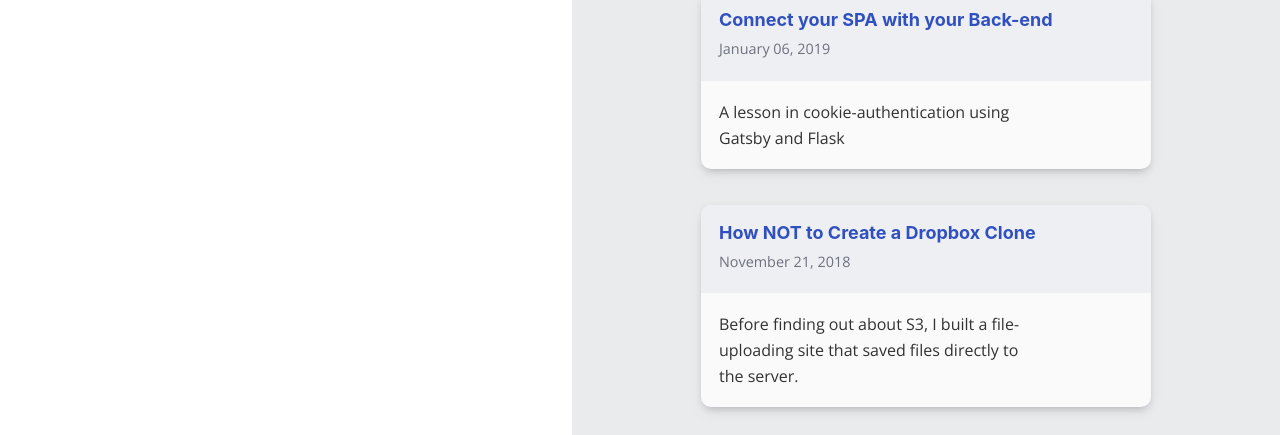
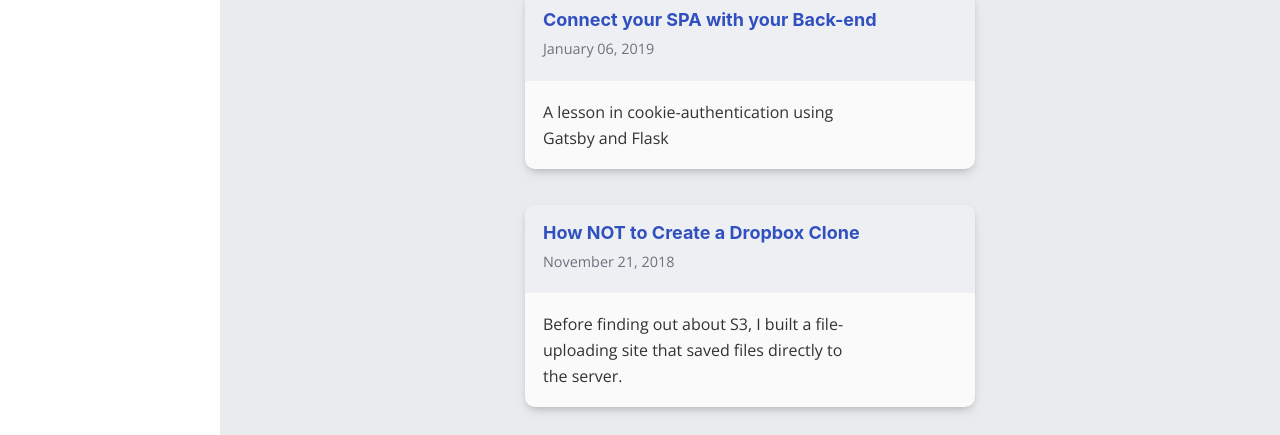
Before and after one commit to dacrands/blog-v2, a Gatsby site: page / in a window 1280 px wide. Shown: the part 453-888 px from the top of the page. Built offline with nearby package versions, Linux system fonts and the light colour scheme; Gatsby itself is replaced by a stand-in of ours.

Commit message:
Fix helper selectors

```diff
--- a/src/styles/utilities/_helpers.scss
+++ b/src/styles/utilities/_helpers.scss
@@ -1,3 +1,7 @@
+.flex {
+  display: flex;
+}
+
 .flex--center {
   display: flex;
   justify-content: center;
@@ -24,7 +28,7 @@
 }
 
 .grid--aside {
-  display: flex;
-
-  // overflow: hidden;
+  display: grid;
+  grid-template-columns: 220px 1fr;
+  overflow: hidden;
 }
```
